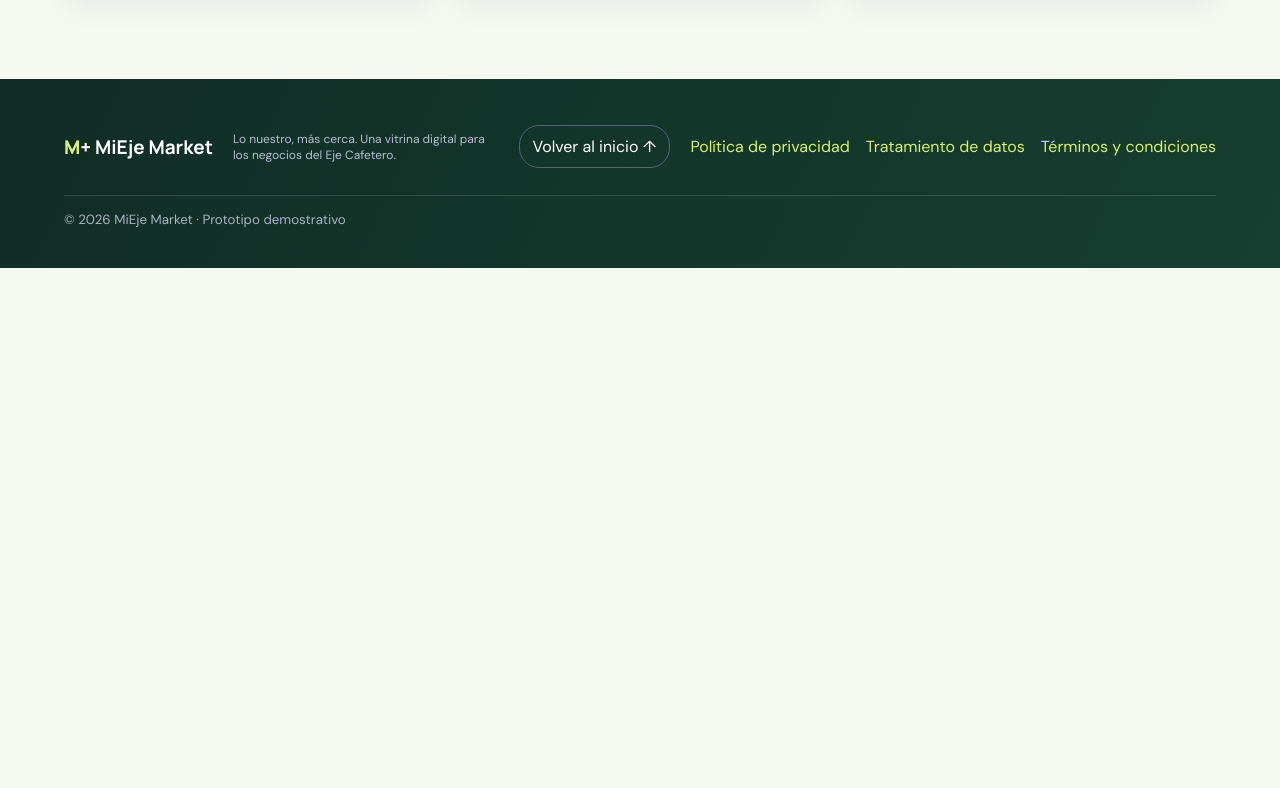
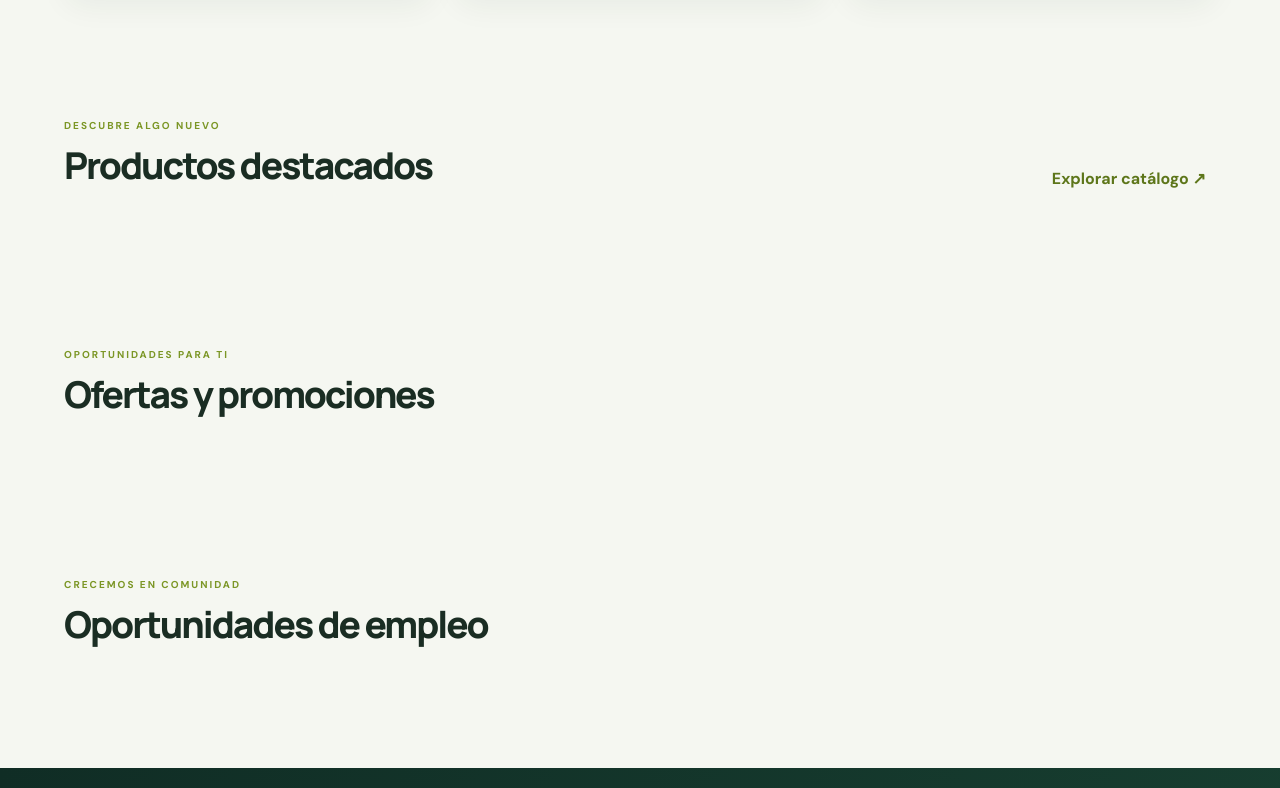
Before and after one commit to britotonusco-bit/MiEje-Market-Tienda-Virtual, a plain HTML site: page index.html in a window 1280 px wide. Shown: the part 2132-2920 px from the top of the page. Before the commit the page ends 2400 px from the top, so only its background shows below. Drawn offline with nearby package versions, Linux system fonts and the light colour scheme; no server answers.

Commit message:
Añadir secciones públicas según referencias del ZIP

```diff
--- a/index.html
+++ b/index.html
@@ -121,6 +121,31 @@
         </div>
         <div id="featuredGrid" class="business-grid"></div>
       </section>
+
+      <section class="wrap section" id="featuredProductsSection">
+        <div class="section-heading">
+          <div><p class="eyebrow">DESCUBRE ALGO NUEVO</p><h2>Productos destacados</h2></div>
+          <button class="text-button" type="button" data-action="businesses">Explorar catálogo ↗</button>
+        </div>
+        <div id="featuredProductsGrid" class="product-grid"></div>
+        <p id="featuredProductsEmpty" class="muted hidden">Todavía no hay productos publicados para destacar.</p>
+      </section>
+
+      <section class="wrap section" id="publicPromotionsSection">
+        <div class="section-heading">
+          <div><p class="eyebrow">OPORTUNIDADES PARA TI</p><h2>Ofertas y promociones</h2></div>
+        </div>
+        <div id="publicPromotionsGrid" class="business-grid"></div>
+        <p id="publicPromotionsEmpty" class="muted hidden">Por ahora no hay promociones publicadas.</p>
+      </section>
+
+      <section class="wrap section" id="publicJobsSection">
+        <div class="section-heading">
+          <div><p class="eyebrow">CRECEMOS EN COMUNIDAD</p><h2>Oportunidades de empleo</h2></div>
+        </div>
+        <div id="publicJobsGrid" class="business-grid"></div>
+        <p id="publicJobsEmpty" class="muted hidden">Por ahora no hay convocatorias publicadas.</p>
+      </section>
     </section>
 
     <section id="listingView" class="wrap listing hidden">
```
